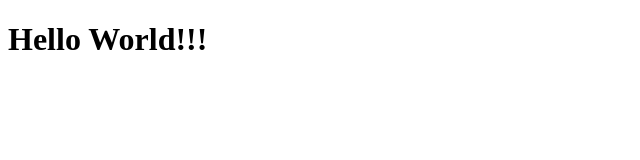
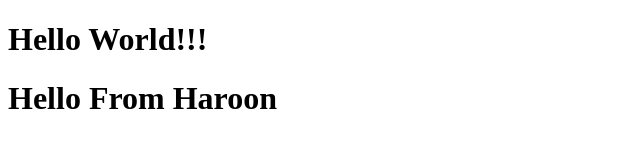
Before and after one commit to Victor-chiemerie/my-work-, a plain HTML site: page index.html in a window 1280 px wide. Shown: the whole page, without its empty margins (0-640 px from the left). Drawn offline with Linux system fonts and the light colour scheme.

Commit message:
I made new hello

```diff
--- a/index.html
+++ b/index.html
@@ -8,5 +8,6 @@
 </head>
 <body>
     <h1>Hello World!!!</h1>
+    <h1>Hello From Haroon</h1>
 </body>
 </html>
```
